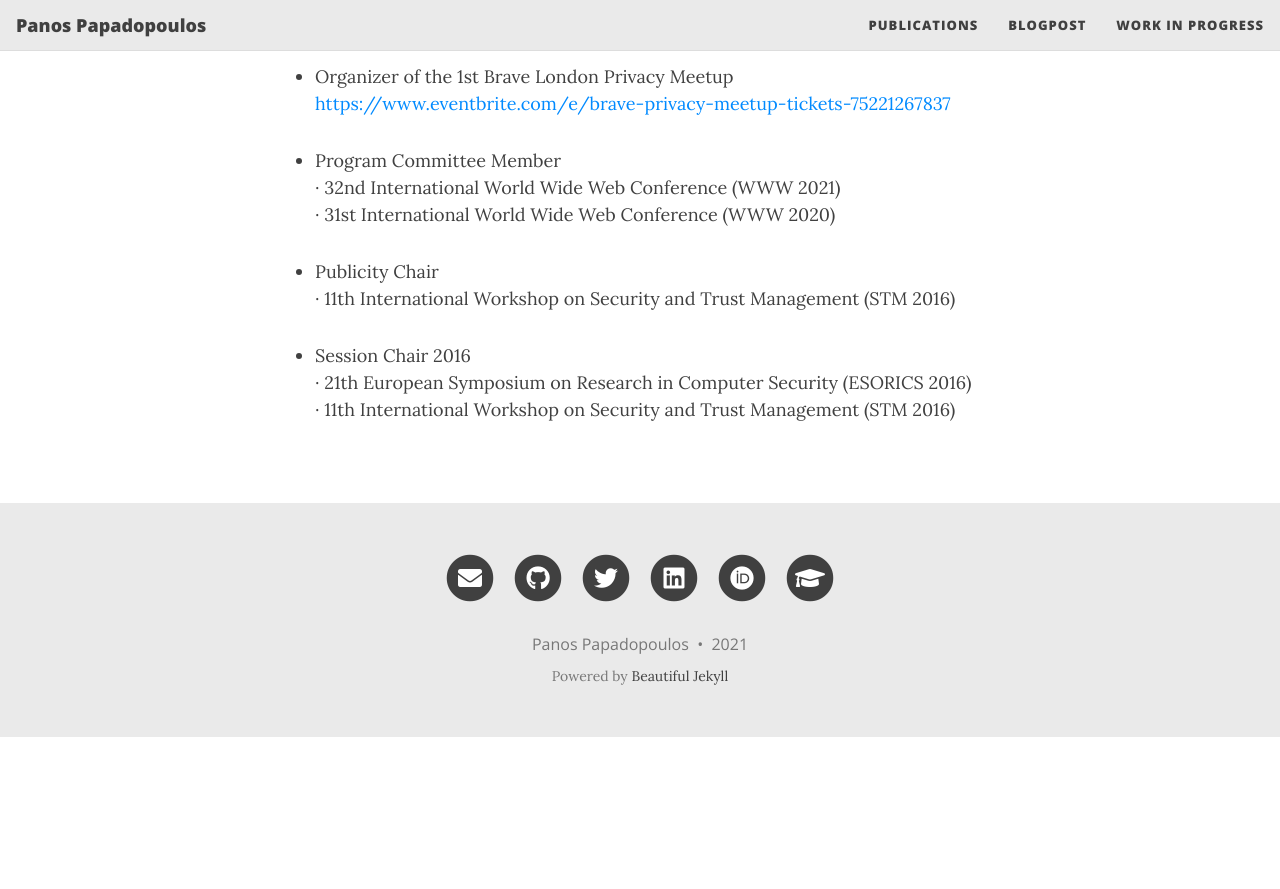
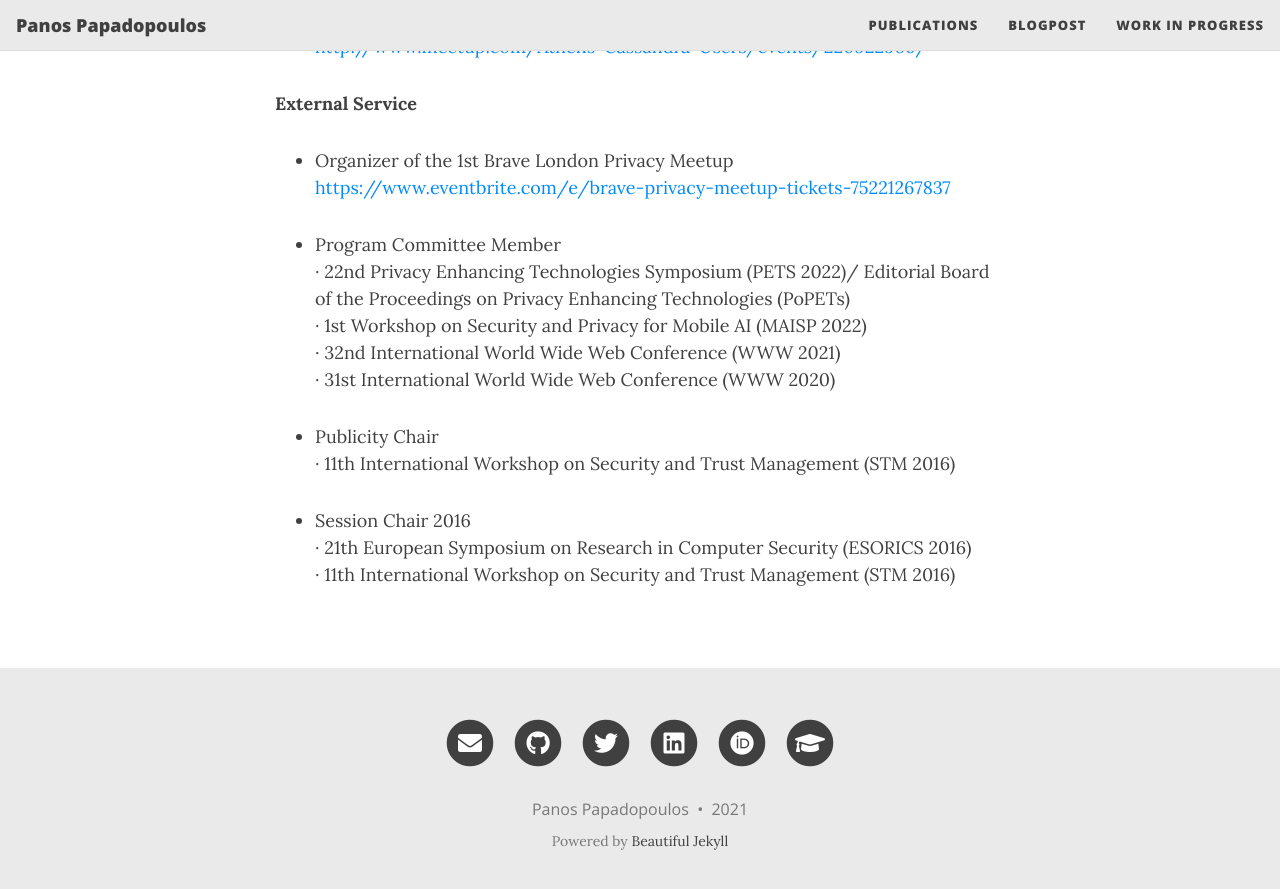
Before and after one commit to panpap/panpap.github.io, a Jekyll site: the page built from index.html, in a window 1280 px wide and 900 px high, scrolled down 1805 px. Shown: the top 889 px of the window. Built offline with Jekyll 4.4.1, drawn with Linux system fonts in a browser that asks for light colours; nearby versions of some CDN libraries; the list of posts is cut into pages by our own code; before the commit the page ends 2542 px from its top, so only the background shows below that; some of the changed text lies outside the part shown.

Commit message:
Update index.html

```diff
--- a/index.html
+++ b/index.html
@@ -13,6 +13,9 @@
 
 <p><strong>Invited Talks</strong></p>
 <ul>
+<li><p>Differential Tracking of User Demographics on Hyper-Partisan Websites<br>
+· Seminar Series: CyberSecurity in Spring, Universiry of Crete, Heraklion, 2020</p>
+</li>
 <li><p>Detecting Bots in Mobile Devices without compromising the user privacy<br>
 · Sensing and IoT course, Imperial College, London, 2020</p>
 </li>
@@ -44,6 +47,8 @@
 <a href="https://www.eventbrite.com/e/brave-privacy-meetup-tickets-75221267837">https://www.eventbrite.com/e/brave-privacy-meetup-tickets-75221267837</a></p>
 </li>
 <li><p>Program Committee Member<br>
+· 22nd Privacy Enhancing Technologies Symposium (PETS 2022)/ Editorial Board of the Proceedings on Privacy Enhancing Technologies (PoPETs)<br>
+· 1st Workshop on Security and Privacy for Mobile AI (MAISP 2022)<br>
 · 32nd International World Wide Web Conference (WWW 2021)<br>
 · 31st International World Wide Web Conference (WWW 2020)<br></p>
 </li>
```
